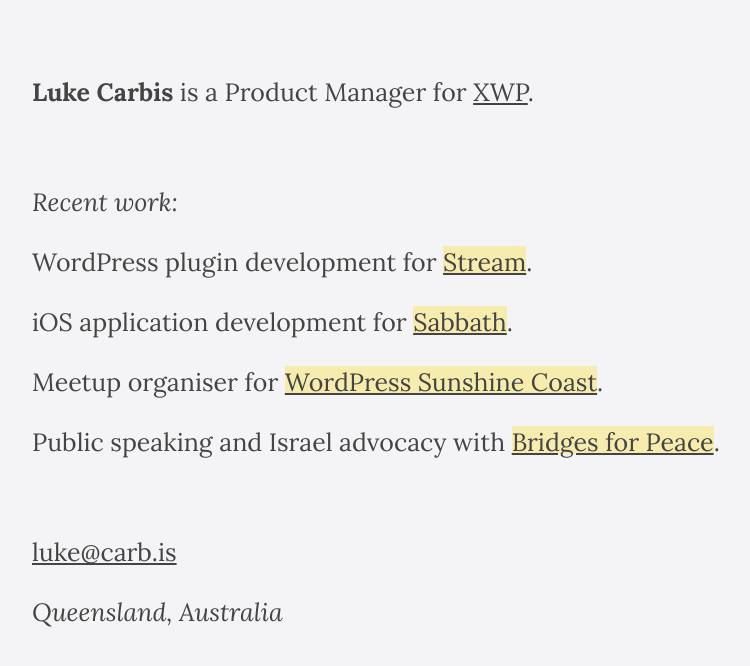
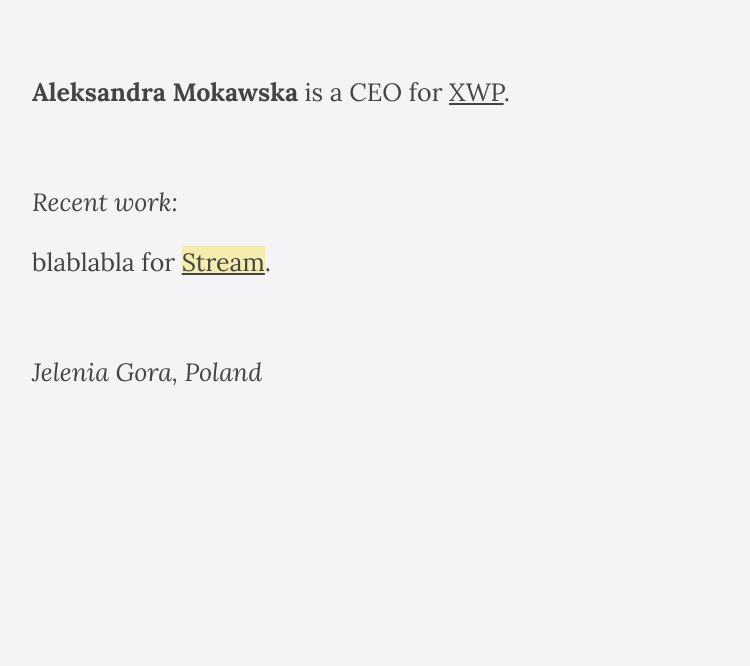
Before and after one commit to themakowska/themakowska.github.io, a Jekyll site: the page built from index.html, in a window 1280 px wide. Shown: the top 666 px of the page, without its empty margins (128-878 px from the left). Built offline with Jekyll 4.4.1, drawn with Linux system fonts in a browser that asks for light colours.

Commit message:
update config yml

```diff
--- a/_config.yml
+++ b/_config.yml
@@ -1,20 +1,17 @@
 # Site settings
-title: Luke Carbis
-url: "http://carb.is" # the base hostname & protocol for your site
+title: Aleksandra Mokawska
+url: "http://themakowska.github.io" # the base hostname & protocol for your site
 baseurl: "" # the subpath of your site, e.g. /blog/
-who: Luke Carbis
-what: Product Manager
-where: Queensland, Australia
+who: Aleksandra Mokawska
+what: CEO
+where: Jelenia Gora, Poland
 employer: XWP
 employer_URI: https://xwp.co
-email: luke@carb.is
-email_encoded: "yhxr@pneo.vf" # see http://rot13.com
+email: aleks@blabla.com
+email_encoded: "" # see http://rot13.com
 
 work:
-  - "WordPress plugin development for [Stream](http://wp-stream.com)."
-  - "iOS application development for [Sabbath](https://sabbath.io)."
-  - "Meetup organiser for [WordPress Sunshine Coast](http://wpsc.co)."
-  - "Public speaking and Israel advocacy with [Bridges for Peace](http://bridgesforpeace.com)."
+  - "blablabla for [Stream](http://wp-stream.com)."
 
 # Build settings
 markdown: kramdown
```
